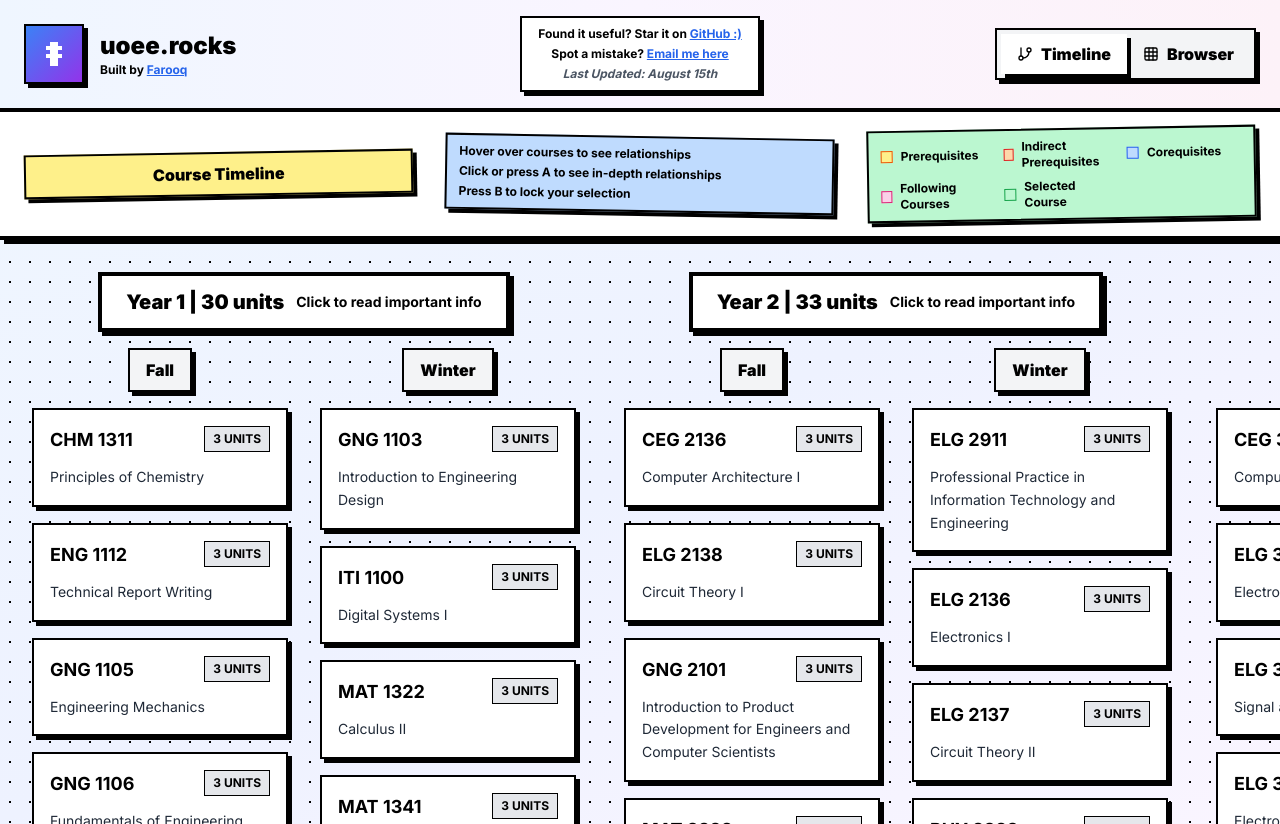
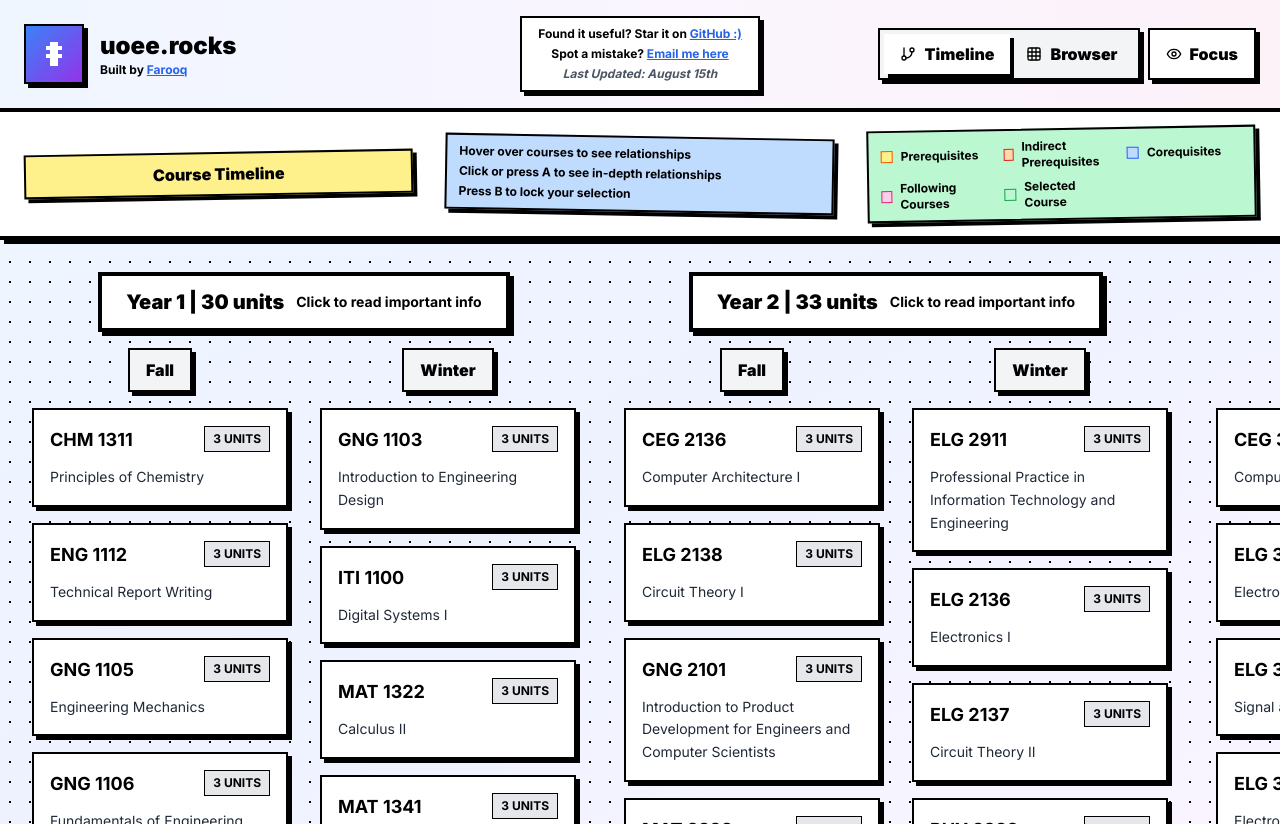
Before and after one commit to farooqqureshii/uoee.rocks, a React (Create React App) app: page / in a window 1280 px wide. Built offline with nearby package versions, Linux system fonts and the light colour scheme.

Commit message:
focus mode

```diff
--- a/src/App.tsx
+++ b/src/App.tsx
@@ -1,6 +1,6 @@
 import React, { useState } from 'react';
 import { motion } from 'framer-motion';
-import { GraduationCap, BookOpen, Filter, Search, ArrowRight, Calendar, Users, Grid, GitBranch } from 'lucide-react';
+import { GraduationCap, BookOpen, Filter, Search, ArrowRight, Calendar, Users, Grid, GitBranch, Eye } from 'lucide-react';
 import CourseCard from './components/CourseCard.tsx';
 import CourseModal from './components/CourseModal.tsx';
 import Flowchart from './components/Flowchart.tsx';
@@ -15,6 +15,7 @@ function App() {
   const [selectedYear, setSelectedYear] = useState<number | 'all'>('all');
   const [selectedSpecialization, setSelectedSpecialization] = useState<string>('all');
   const [currentView, setCurrentView] = useState<'flowchart' | 'browser'>('flowchart');
+  const [isFocusMode, setIsFocusMode] = useState(false);
 
   const handleCourseClick = (course: Course) => {
     setModalCourse(course);
@@ -47,6 +48,7 @@ function App() {
   return (
     <div className="min-h-screen bg-gradient-to-br from-slate-50 to-slate-100">
       {/* Header */}
+      {!isFocusMode && (
         <header className="bg-gradient-to-r from-blue-50 via-purple-50 to-pink-50 border-b-4 border-black shadow-brutal">
           <div className="max-w-7xl mx-auto px-6 py-4">
             <div className="flex items-center justify-between">
@@ -66,8 +68,8 @@ function App() {
                 </div>
               </div>
 
-            {/* Right: View Toggle */}
-            <div className="flex-1 flex justify-end">
+              {/* Right: View Toggle and Focus */}
+              <div className="flex-1 flex justify-end space-x-2">
                 <div className="flex bg-gray-100 rounded-none border-2 border-black p-1 shadow-brutal">
                   <button
                     onClick={() => setCurrentView('flowchart')}
@@ -92,22 +94,46 @@ function App() {
                     <span>Browser</span>
                   </button>
                 </div>
+                <button
+                  onClick={() => setIsFocusMode(!isFocusMode)}
+                  className={`flex items-center space-x-2 px-4 py-2 rounded-none font-black transition-all border-2 border-black shadow-brutal ${
+                    isFocusMode
+                      ? 'bg-blue-100 text-black'
+                      : 'bg-white text-black hover:bg-gray-50'
+                  }`}
+                >
+                  <Eye className="w-4 h-4" />
+                  <span>Focus</span>
+                </button>
               </div>
             </div>
           </div>
         </header>
+      )}
+
+      {/* Focus Mode Exit Button */}
+      {isFocusMode && (
+        <button
+          onClick={() => setIsFocusMode(false)}
+          className="fixed top-4 right-4 z-50 flex items-center space-x-2 px-4 py-2 bg-white border-2 border-black shadow-brutal hover:bg-gray-50 transition-all font-black"
+        >
+          <Eye className="w-4 h-4" />
+          <span>Exit Focus</span>
+        </button>
+      )}
 
       {currentView === 'flowchart' ? (
         /* Full-Page Flowchart Canvas */
-        <div className="h-[calc(100vh-88px)] bg-gradient-to-br from-blue-50 via-indigo-50 to-purple-50">
+        <div className={`bg-gradient-to-br from-blue-50 via-indigo-50 to-purple-50 ${isFocusMode ? 'h-screen' : 'h-[calc(100vh-88px)]'}`}>
           <Flowchart
             selectedCourse={selectedCourse}
             onCourseClick={handleFlowchartCourseClick}
+            isFocusMode={isFocusMode}
           />
         </div>
       ) : (
         /* Course Browser View */
-        <main className="h-[calc(100vh-88px)] bg-gradient-to-br from-blue-50 via-indigo-50 to-purple-50"
+        <main className={`bg-gradient-to-br from-blue-50 via-indigo-50 to-purple-50 ${isFocusMode ? 'h-screen' : 'h-[calc(100vh-88px)]'}`}
           style={{
             backgroundImage: `
               radial-gradient(circle, #000 1px, transparent 1px)
@@ -117,6 +143,7 @@ function App() {
           }}
         >
           {/* Browser Header with Instructions */}
+          {!isFocusMode && (
             <div className="sticky top-0 z-10 bg-white border-b-4 border-black shadow-brutal">
               <div className="max-w-7xl mx-auto px-6 py-4">
                                    <div className="flex items-center justify-between space-x-8">
@@ -137,6 +164,7 @@ function App() {
                  </div>
               </div>
             </div>
+          )}
 
           <div className="max-w-7xl mx-auto px-6 py-8">
             <div className="space-y-8">
--- a/src/components/Flowchart.tsx
+++ b/src/components/Flowchart.tsx
@@ -5,9 +5,10 @@ import CourseRelationshipModal from './CourseRelationshipModal.tsx';
 interface FlowchartProps {
   selectedCourse: Course | null;
   onCourseClick: (course: Course) => void;
+  isFocusMode?: boolean;
 }
 
-const Flowchart: React.FC<FlowchartProps> = ({ selectedCourse, onCourseClick }) => {
+const Flowchart: React.FC<FlowchartProps> = ({ selectedCourse, onCourseClick, isFocusMode = false }) => {
   const [hoveredCourse, setHoveredCourse] = useState<Course | null>(null);
   const [lockedCourse, setLockedCourse] = useState<Course | null>(null);
   const [relationshipModalOpen, setRelationshipModalOpen] = useState(false);
@@ -133,6 +134,7 @@ const Flowchart: React.FC<FlowchartProps> = ({ selectedCourse, onCourseClick })
       }}
     >
                     {/* Header with Legend */}
+       {!isFocusMode && (
          <div className="sticky top-0 left-0 z-10 bg-white border-b-4 border-black shadow-brutal min-w-max">
            <div className="max-w-7xl mx-auto px-6 py-4">
                                      <div className="flex items-center justify-between space-x-8">
@@ -183,6 +185,7 @@ const Flowchart: React.FC<FlowchartProps> = ({ selectedCourse, onCourseClick })
              </div>
            </div>
          </div>
+       )}
 
       {/* Flowchart Content */}
       <div className="p-8">
```
Also changed, not shown: 1 other file (tests, documents, lock files or other folders). Lines whose indentation alone changed are shown as unchanged.
